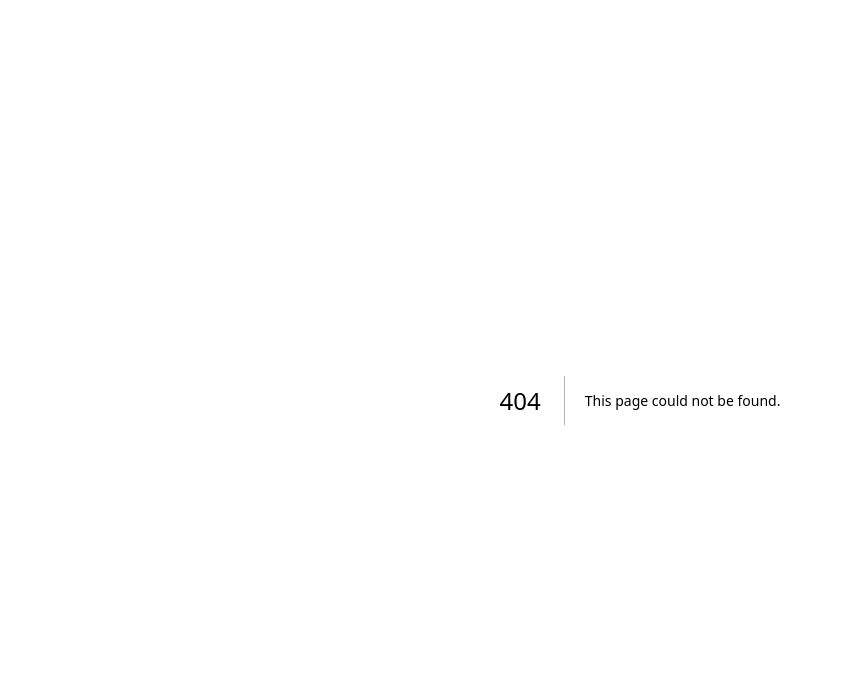
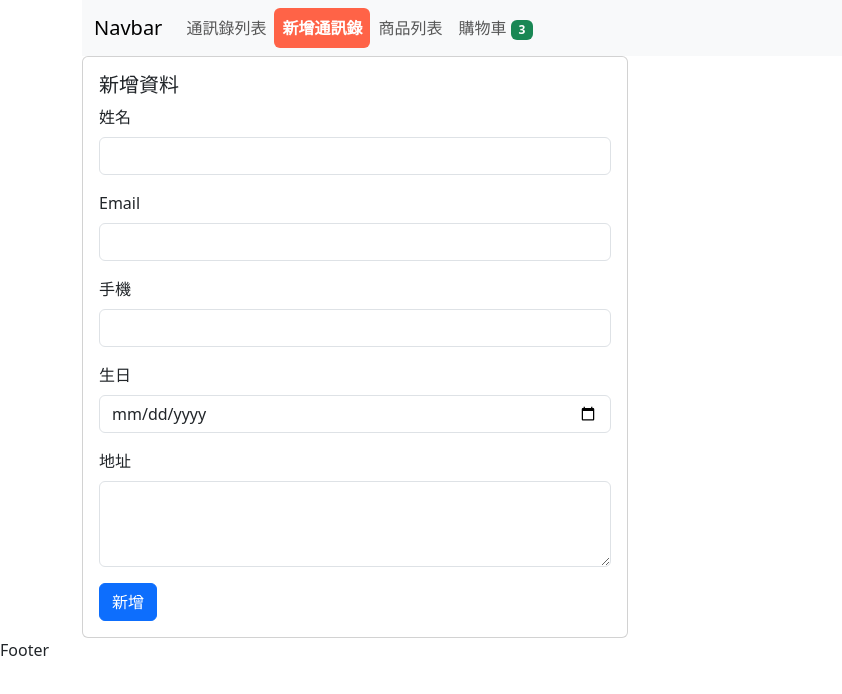
Before and after one commit to Efron723/next-node, a Next.js app in the folder next/: page /ab-add in a window 1280 px wide. Before the commit this address had no page. Shown: the top 694 px of the page, without its empty margins (0-842 px from the left). Built offline with nearby package versions, Linux system fonts and the light colour scheme.

Commit message:
新增通訊錄可控表單完成

```diff
--- a/next/components/layouts/default-layout/navbar/index.js
+++ b/next/components/layouts/default-layout/navbar/index.js
@@ -33,6 +33,24 @@ export default function Navbar({ pageName = "" }) {
               id="navbarSupportedContent"
             >
               <ul className="navbar-nav me-auto mb-2 mb-lg-0">
+              <li className="nav-item">
+                  <Link
+                    className="nav-link"
+                    style={pageName === "ab-list" ? navLinkStyle : null}
+                    href="/ab-list"
+                  >
+                    通訊錄列表
+                  </Link>
+                </li>
+              <li className="nav-item">
+                  <Link
+                    className="nav-link"
+                    style={pageName === "ab-add" ? navLinkStyle : null}
+                    href="/ab-add"
+                  >
+                    新增通訊錄
+                  </Link>
+                </li>
                 <li className="nav-item">
                   <Link
                     className="nav-link"
@@ -45,19 +63,10 @@ export default function Navbar({ pageName = "" }) {
                 <li className="nav-item">
                   <Link
                     className="nav-link"
-                    style={pageName === "ab-list" ? navLinkStyle : null}
-                    href="/ab-list"
-                  >
-                    通訊錄列表
-                  </Link>
-                </li>
-                <li className="nav-item">
-                  <Link
-                    className="nav-link"
                     style={pageName === "cart" ? navLinkStyle : null}
                     href="/cart"
                   >
-                    購物車 <span class="badge text-bg-success">3</span>
+                    購物車 <span className="badge text-bg-success">3</span>
                   </Link>
                 </li>
               </ul>
--- /dev/null
+++ b/next/pages/ab-add.js
@@ -0,0 +1,138 @@
+import { useEffect, useState } from "react";
+import { useRouter } from "next/router";
+import { AB_LIST } from "@/config/api-path";
+import Link from "next/link";
+import DefaultLayout from "@/components/layouts/default-layout";
+import { loadGetInitialProps } from "next/dist/shared/lib/utils";
+
+export default function AbAdd() {
+  const [myForm, setMyForm] = useState({
+    // 初始化
+    name: "",
+    email: "",
+    mobile: "",
+    birthday: "",
+    address: "",
+  });
+
+  // defaultValue={} 不可控表單
+  // onChange={} 可控表單
+
+  /* ex: 可控表單
+      1. e.target.name 是 "email"，e.target.value 是用戶輸入的值。
+      2. [e.target.name]: e.target.value 變成 "email": 用戶輸入的值。
+      3. 創建 newForm，它包含了 myForm 的所有現有屬性和 "email" 的新值。
+      4. 使用 setMyForm(newForm) 更新狀態，觸發組件重新渲染並顯示新的 email 值
+  */
+
+  const onChange = (e) => {
+    console.log(e.target.name, e.target.value);
+
+    // myForm 對象中的所有屬性展開到新對象 newForm 中
+    // [e.target.name] 會自動抓取當前 input 元素的 name 屬性，
+    // 也就是說 e.target.value 會動態設置給 e.target.name
+    const newForm = { ...myForm, [e.target.name]: e.target.value };
+    console.log(newForm);
+    setMyForm(newForm);
+  };
+
+  return (
+    <DefaultLayout title="新增通訊錄" pageName="ab-add">
+      <div className="row">
+        <div className="col-6">
+          <div className="card">
+            <div className="card-body">
+              <h5 className="card-title">新增資料</h5>
+              <form name="form1">
+                <div className="mb-3">
+                  <label htmlFor="name" className="form-label">
+                    姓名
+                  </label>
+                  <input
+                    type="text"
+                    className="form-control"
+                    id="name"
+                    name="name"
+                    // 實現受控組件
+                    // 將 input 元素的值綁定到組件的狀態 myForm.name
+                    // 表單元素的值完全由 myForm 狀態控制。當 myForm.name 改變時，input 元素的值會自動更新
+                    value={myForm.name}
+                    // onChange 事件處理函數會即時更新狀態
+                    onChange={onChange}
+                  />
+                  <div className="form-text"></div>
+                </div>
+
+                <div className="mb-3">
+                  <label htmlFor="email" className="form-label">
+                    Email
+                  </label>
+                  <input
+                    type="text"
+                    className="form-control"
+                    id="email"
+                    name="email"
+                    value={myForm.email}
+                    onChange={onChange}
+                  />
+                  <div className="form-text"></div>
+                </div>
+
+                <div className="mb-3">
+                  <label htmlFor="mobile" className="form-label">
+                    手機
+                  </label>
+                  <input
+                    type="text"
+                    className="form-control"
+                    id="mobile"
+                    name="mobile"
+                    value={myForm.mobile}
+                    onChange={onChange}
+                  />
+                  <div className="form-text"></div>
+                </div>
+
+                <div className="mb-3">
+                  <label htmlFor="birthday" className="form-label">
+                    生日
+                  </label>
+                  <input
+                    type="date"
+                    className="form-control"
+                    id="birthday"
+                    name="birthday"
+                    value={myForm.birthday}
+                    onChange={onChange}
+                  />
+                  <div className="form-text"></div>
+                </div>
+
+                <div className="mb-3">
+                  <label htmlFor="address" className="form-label">
+                    地址
+                  </label>
+
+                  <textarea
+                    className="form-control"
+                    id="address"
+                    name="address"
+                    cols="30"
+                    rows="3"
+                    value={myForm.address}
+                    onChange={onChange}
+                  ></textarea>
+                  <div className="form-text"></div>
+                </div>
+
+                <button type="submit" className="btn btn-primary">
+                  新增
+                </button>
+              </form>
+            </div>
+          </div>
+        </div>
+      </div>
+    </DefaultLayout>
+  );
+}
--- a/next/pages/cart.js
+++ b/next/pages/cart.js
@@ -49,7 +49,7 @@ export default function Cart() {
   return (
     <DefaultLayout title="購物車" pageName="cart">
       <h2>購物車</h2>
-      <table class="table table-bordered table-striped">
+      <table className="table table-bordered table-striped">
         <thead>
           <tr>
             <th>移除項目</th>
--- a/next/pages/product-list.js
+++ b/next/pages/product-list.js
@@ -49,7 +49,8 @@ export default function ProductList() {
       <Head>
         <meta keyword="Efron" />
       </Head>
-      <table class="table">
+      <h2>商品列表</h2>
+      <table className="table">
         <thead>
           <tr>
             <th>#</th>
```
Also changed, not shown: next/components/common/child-a.js (added, +8 -0 lines), next/components/common/life-a.js (added, +35 -0 lines), next/pages/ab-list.js (+54 -5 lines), next/pages/life-cycle1.js (added, +13 -0 lines), next/pages/page1.js (added, +10 -0 lines), next/pages/page2.js (added, +11 -0 lines), next/pages/render-try1.js (added, +14 -0 lines), 1 other file (tests, documents, lock files or other folders).
